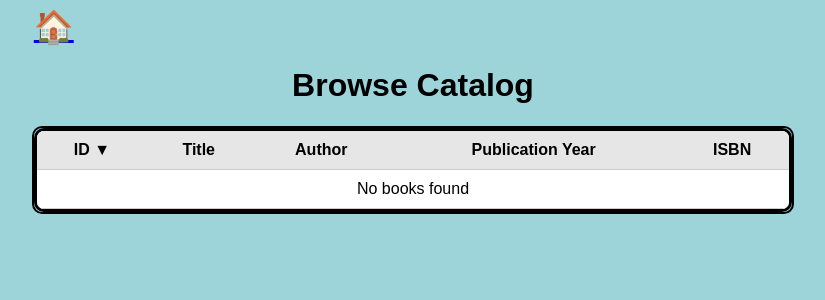
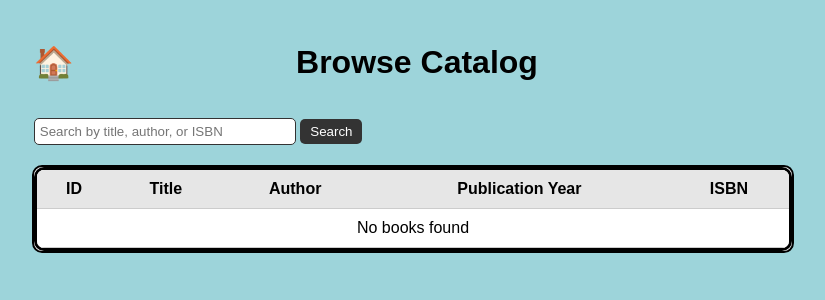
Before and after one commit to csabordo/git_exam_test, a PHP site: page /browse_catalog.php in a window 1280 px wide. Shown: the top 300 px of the page, without its empty margins (227-1052 px from the left). Run offline with PHP 8.4, Linux system fonts and the light colour scheme; data that the repository does not hold is empty.

Commit message:
update browse

```diff
--- a/browse_catalog.php
+++ b/browse_catalog.php
@@ -8,25 +8,17 @@ $validColumns = ["id", "title", "author", "publication_year", "isbn"];
 $sort = isset($_GET["sort"]) && in_array($_GET["sort"], $validColumns) ? $_GET["sort"] : "id";
 $order = isset($_GET["order"]) && $_GET["order"] === "ASC" ? "ASC" : "DESC";
 
-$sql = "SELECT * FROM books ORDER BY $sort $order";
+$searchQuery = "";
+$searchTerm = "";
+if (isset($_GET["query"]) && $_GET["query"] !== "") {
+    $searchTerm = $conn->real_escape_string($_GET["query"]);
+    $searchQuery = " WHERE title LIKE '%$searchTerm%' OR author LIKE '%$searchTerm%' OR isbn LIKE '%$searchTerm%'";
+}
+
+$sql = "SELECT * FROM books $searchQuery ORDER BY $sort $order";
 $books = $conn->query($sql);
 
-
-function getNextOrder($column, $currentSort, $currentOrder) {
-    if ($column === $currentSort) {
-        return $currentOrder === "ASC" ? "DESC" : "ASC";
-    }
-    return "ASC";
-}
-
-function getArrow($column, $currentSort, $currentOrder) {
-    if ($column === $currentSort) {
-        return $currentOrder === "ASC" ? " ▲" : " ▼";
-    }
-    return "";
-}
 ?>
-
 <!DOCTYPE html>
 <html>
 <head>
@@ -45,7 +37,6 @@ function getArrow($column, $currentSort, $currentOrder) {
             overflow: hidden;
             box-shadow: 2px 2px 10px rgba(0,0,0,0.2);
         }
-
         th, td {
             border-left: none;
             border-right: none;
@@ -53,55 +44,98 @@ function getArrow($column, $currentSort, $currentOrder) {
             padding: 10px;
             text-align: center;
         }
-
         th {
             background: #e6e6e6;
             font-weight: bold;
         }
-        tr {
-             background: white;
+        tr { background: white; }
+        .center { text-align: center; }
+
+        .header-bar-content {
+            width: 60%;
+            margin: 0 auto;
         }
 
-        .center {
-            text-align: center;
-            margin-left: auto;
-            margin-right: auto;
+        .header-bar {
+            display: flex;
+            align-items: center;
+            justify-content: space-between;
+            padding: 15px 0;
         }
+
         .emoji_button {
-            padding-left: 20%;
             font-size: 2rem;
-        }
-        a.sort-link {
             text-decoration: none;
             color: black;
         }
+
+        .header-bar h1.center {
+            flex-grow: 1;
+            margin-right: 2rem;
+            text-align: center;
+        }
+
         .table-container {
             width: 60%;
             max-height: 800px;
             overflow-y: auto;
-            overflow-x: auto;
             margin: 0 auto;
             border: 2px solid black;
             border-radius: 10px;
+            background: white;
         }
-
+        .search-box {
+            text-align: left;
+            margin-bottom: 20px;
+        }
+        .search-box input[type="text"] {
+            padding: 5px;
+            width: 250px;
+            border-radius: 5px;
+            border: 1px solid #333;
+        }
+        .search-box input[type="submit"] {
+            padding: 5px 10px;
+            border-radius: 5px;
+            border: none;
+            background: #333;
+            color: white;
+            cursor: pointer;
+        }
     </style>
 </head>
 <body>
+
+    <div class="header-bar-content">
+
         <div class="header-bar">
             <a href="main_menu.php" class="emoji_button">🏠</a>
             <h1 class="center">Browse Catalog</h1>
         </div>
 
+        <div class="search-box">
+            <form method="get" action="">
+                <input type="text" name="query" placeholder="Search by title, author, or ISBN" value="<?=htmlspecialchars($searchTerm)?>">
+                <input type="hidden" name="sort" value="<?=$sort?>">
+                <input type="hidden" name="order" value="<?=$order?>">
+                <input type="submit" value="Search">
+            </form>
+        </div>
+
+    </div>
+
     <div class="table-container">
         <table class="center">
+            <thead>
                 <tr>
-                <th><a class="sort-link" href="?sort=id&order=<?=getNextOrder("id", $sort, $order)?>">ID<?=getArrow("id", $sort, $order)?></a></th>
-                <th><a class="sort-link" href="?sort=title&order=<?=getNextOrder("title", $sort, $order)?>">Title<?=getArrow("title", $sort, $order)?></a></th>
-                <th><a class="sort-link" href="?sort=author&order=<?=getNextOrder("author", $sort, $order)?>">Author<?=getArrow("author", $sort, $order)?></a></th>
-                <th><a class="sort-link" href="?sort=publication_year&order=<?=getNextOrder("publication_year", $sort, $order)?>">Publication Year<?=getArrow("publication_year", $sort, $order)?></a></th>
-                <th><a class="sort-link" href="?sort=isbn&order=<?=getNextOrder("isbn", $sort, $order)?>">ISBN<?=getArrow("isbn", $sort, $order)?></a></th>
+                    <th>ID</th>
+                    <th>Title</th>
+                    <th>Author</th>
+                    <th>Publication Year</th>
+                    <th>ISBN</th>
                 </tr>
+            </thead>
+            <tbody>
                 <?php
                 if ($books->num_rows > 0) {
                     while ($row = $books->fetch_assoc()) {
@@ -117,8 +151,13 @@ function getArrow($column, $currentSort, $currentOrder) {
                     echo "<tr><td colspan='5'>No books found</td></tr>";
                 }
                 ?>
+            </tbody>
         </table>
     </div>
 </body>
 </html>
-<?php $conn->close(); ?>
+<?php
+if (isset($conn)) {
+    $conn->close();
+}
+?>
```
Lines whose indentation alone changed are shown as unchanged.
